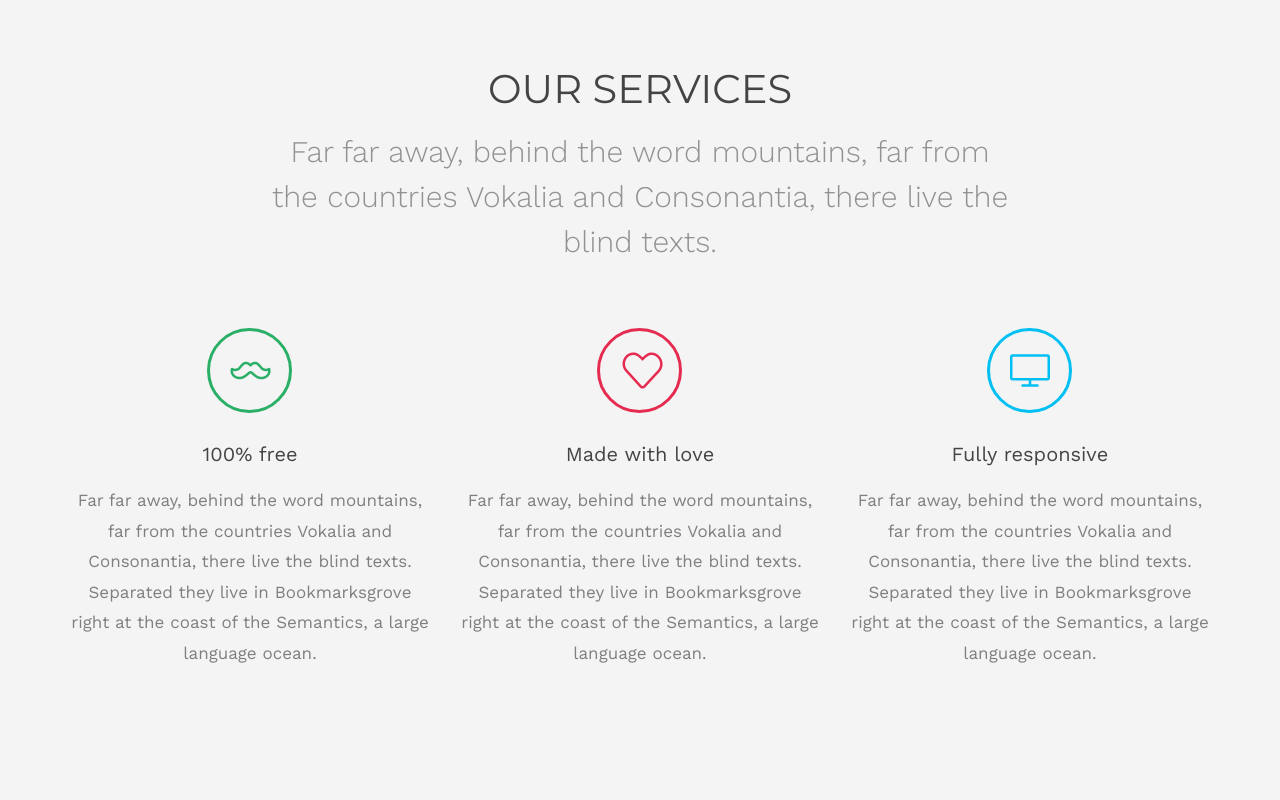
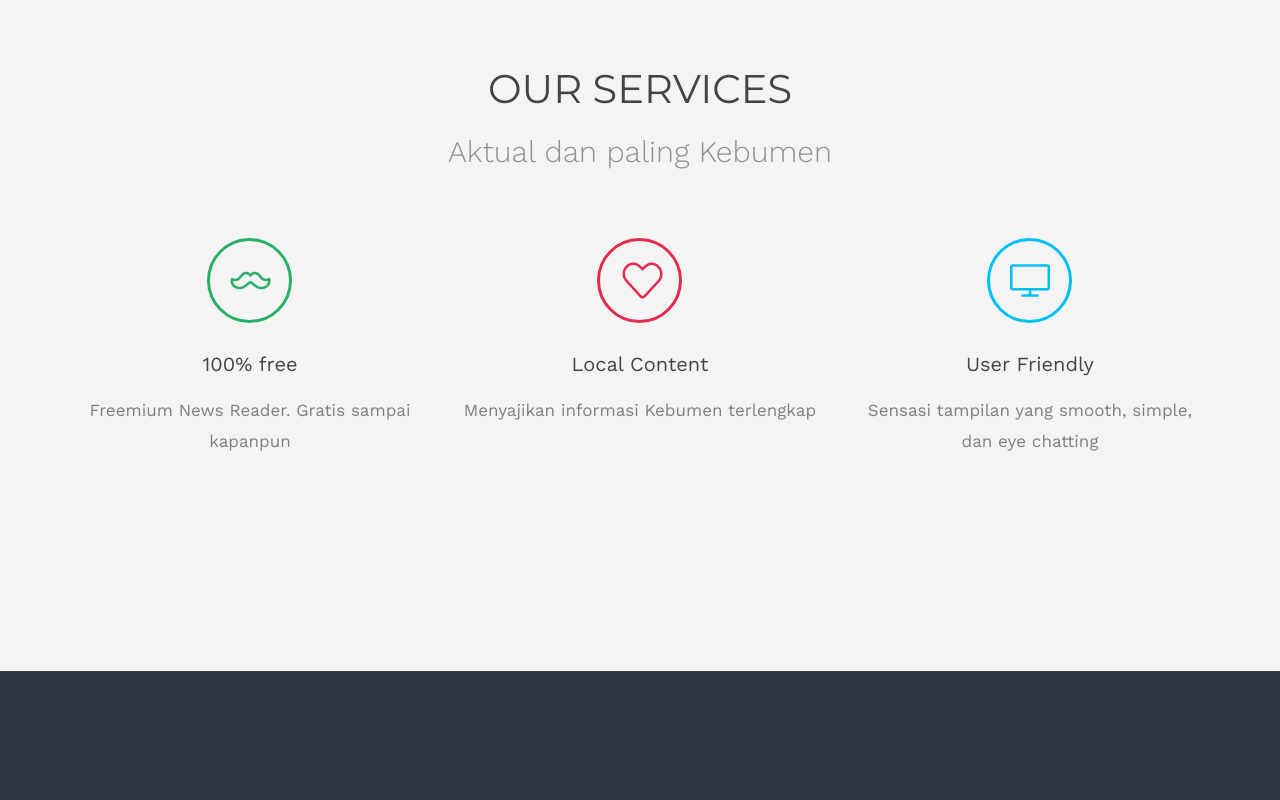
Before and after one commit to Andriekos/bkweb, a plain HTML site: page index.html in a window 1280 px wide. Shown: the part 940-1740 px from the top of the page. Drawn offline with nearby package versions, Linux system fonts and the light colour scheme; files whose address does not match are found by name.

Commit message:
Update index.html

```diff
--- a/index.html
+++ b/index.html
@@ -148,7 +148,7 @@
 					<h2>Our Services</h2>
 					<div class="row">
 						<div class="col-md-8 col-md-offset-2">
-							<h3>Far far away, behind the word mountains, far from the countries Vokalia and Consonantia, there live the blind texts.</h3>
+							<h3>Aktual dan paling Kebumen</h3>
 						</div>
 					</div>
 				</div>
@@ -159,21 +159,21 @@
 					<div class="box animate-box">
 						<div class="icon colored-1"><span><i class="icon-mustache"></i></span></div>
 						<h3>100% free</h3>
-						<p>Far far away, behind the word mountains, far from the countries Vokalia and Consonantia, there live the blind texts. Separated they live in Bookmarksgrove right at the coast of the Semantics, a large language ocean.</p>
+						<p>Freemium News Reader. Gratis sampai kapanpun</p>
 					</div>
 				</div>
 				<div class="col-md-4">
 					<div class="box animate-box">
 						<div class="icon colored-4"><span><i class="icon-heart"></i></span></div>
-						<h3>Made with love</h3>
-						<p>Far far away, behind the word mountains, far from the countries Vokalia and Consonantia, there live the blind texts. Separated they live in Bookmarksgrove right at the coast of the Semantics, a large language ocean.</p>
+						<h3>Local Content</h3>
+						<p>Menyajikan informasi Kebumen terlengkap</p>
 					</div>
 				</div>
 				<div class="col-md-4">
 					<div class="box animate-box">
 						<div class="icon colored-2"><span><i class="icon-screen-desktop"></i></span></div>
-						<h3>Fully responsive</h3>
-						<p>Far far away, behind the word mountains, far from the countries Vokalia and Consonantia, there live the blind texts. Separated they live in Bookmarksgrove right at the coast of the Semantics, a large language ocean.</p>
+						<h3>User Friendly</h3>
+						<p>Sensasi tampilan yang smooth, simple, dan eye chatting </p>
 					</div>
 				</div>
 
```
